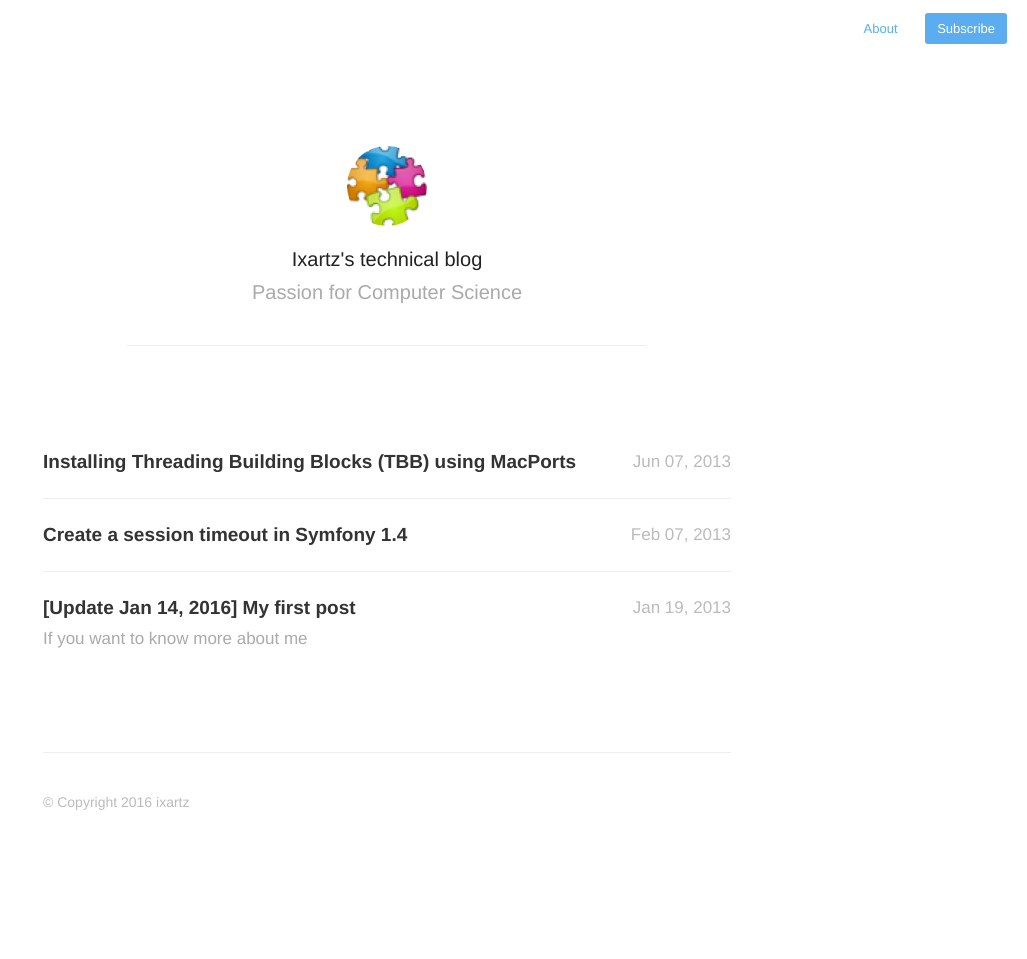
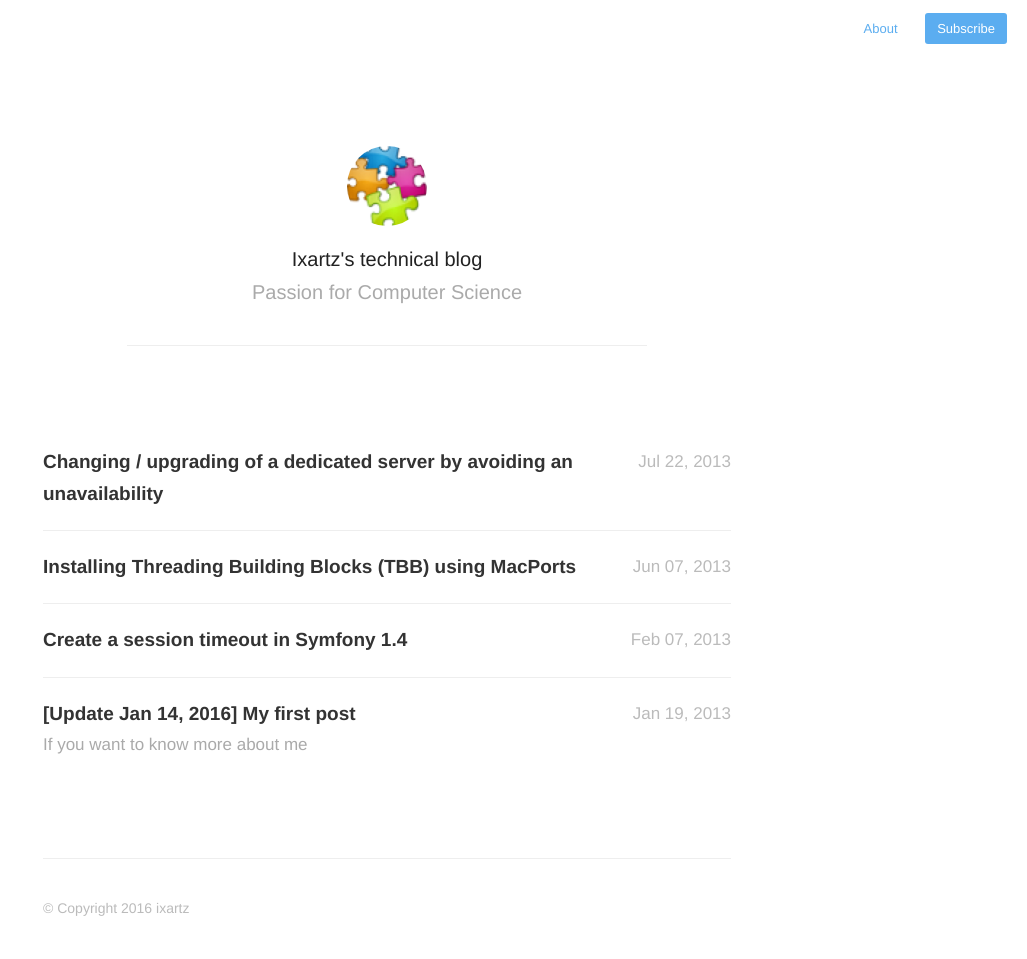
Before and after one commit to ixartz/My-blog, a Jekyll site: the page built from index.html, in a window 1280 px wide. Shown: the whole page, without its empty margins (253-1280 px from the left). Built offline with Jekyll 4.4.1, drawn with Linux system fonts in a browser that asks for light colours; nearby versions of some CDN libraries; the list of posts is cut into pages by our own code; before the commit the page ends 900 px from its top, so only the background shows below that; some of the changed lines change nothing that is shown.

Commit message:
Migrate from Wordpress: changing/upgrading of a dedicated server by avoiding an unavailability

```diff
--- /dev/null
+++ b/_posts/2013-07-22-changing-upgrading-of-a-dedicated-server-by-avoiding-an-unavailability.md
@@ -0,0 +1,150 @@
+---
+title: Changing / upgrading of a dedicated server by avoiding an unavailability
+date: 2013-07-22 14:54:40
+categories:
+  - High availability
+tags:
+  - Bind
+  - Exim
+  - IP fail-over
+  - Sendmail
+  - Server
+  - Virtual IP
+---
+Lately, I spend my time setting up a new dedicated server after receiving a mail from my hosting company. Indeed, my contract will be interrupted. So, I have no choice to change my server. In order to have the least impact for my websites hosted on old server, the best solution is to use a virtual IP (some web hosting company call an IP fail-over).
+
+## Set up a virtual IP on Debian
+
+######*I suppose that your new server is already set up*######
+
+A virtual IP is very useful in several cases. For example, it can be used in high availability network. Here, we use a virtual IP for moving one server to another in few seconds.
+
+Firstly, it is necessary to create a virtual network interface on the two servers. I will talk about how to do on Debian but you will find easily for other distributions on Internet.
+
+In your */etc/network/interfaces* file, we need to add these two lines:
+
+{% highlight sh %}
+post-up /sbin/ifconfig eth0:1 (new IP) netmask 255.255.255.255 broadcast (new IP)
+post-down /sbin/ifconfig eth0:1 down
+{% endhighlight %}{: .small}
+
+You need to do twice: one time with your old server and another time with your new server. So, */etc/network/interfaces* file on your two servers should contain following:
+
+{% highlight sh %}
+auto eth0
+iface eth0 inet static
+address xxx.xxx.xxx.xxx
+netmask 255.255.255.0
+broadcast xxx.xxx.xxx.255
+network xxx.xxx.xxx.0
+gateway xxx.xxx.xxx.254
+post-up /sbin/ifconfig eth0:0 (new IP) netmask 255.255.255.255 broadcast (new IP)
+post-down /sbin/ifconfig eth0:0 down
+{% endhighlight %}{: .small}
+
+Then, you just have to restart the network interface:
+
+{% highlight sh %}
+/etc/init.d/networking restart
+{% endhighlight %}
+
+## Deal with DNS servers
+
+At the first time, the virtual IP must point toward the old server because domains still use the old IP. So, we need to point all website domains to the new virtual IP.
+
+For example, a record for a domain using Bind9 located at */etc/bind/zones/mydomain.com.db*, you need to put your virtual IP at the line containing the current origin (the line containing '@' character):
+
+{% highlight sh %}
+;
+; BIND data file for local loopback interface
+;
+$TTL    604800
+@       IN      SOA     root.mydomain.com. (
+                              2         ; Serial
+                         604800         ; Refresh
+                          86400         ; Retry
+                        2419200         ; Expire
+                         604800 )       ; Negative Cache TTL
+; ...
+@       IN      A       (your virtual IP)
+; ...
+{% endhighlight %}
+
+As usual, DNS propagation takes around 24/48 hours.
+
+After waiting 2 days, it is quite straightforward to change server without any issues or any unavailability. Indeed, we just have to point the virtual IP from the old server to the new server.
+
+Great! In few seconds, we can access to your website now hosted on your new server. Unfortunately, there is a very big issue regarding sending of mail from your new server. Especially, this issue is due to hotmail.com spam filter that considers our mails as spam. Frequently (not to say always), when you acquire a new IP, Hotmail treats your mails as unsafe. So, I suggest you to contact Hotmail to reinstate your virtual IP (it might last several days). So, do not hesitate to reinstate before moving to the new server.
+
+## Sending mails with a virtual IP
+
+Of course, I had to install a Mail Transfer Agent (MTA) and I chose Exim4 because I had already a little experience (I used Exim on my old server). This part is optional because if you does not keep your virtual IP. So, if you does not continue using your virtual IP, you need to change again your DNS server and you need to point all domains to your new server IP.
+
+### Exim4, the wrong idea
+
+I spent several nights to find how to send an email through an virtual IP with Exim. Unfortunately, I find anything to solve this problem.
+
+######*I will anyway describe installation and configuration steps*######
+
+Installing Exim4 is quite straightforward:
+
+{% highlight sh %}
+apt-get install exim4
+{% endhighlight %}
+
+To configure Exim4, it just enough to run the command and follow instructions:
+
+{% highlight sh %}
+dpkg-reconfigure exim4-config
+{% endhighlight %}
+
+Do not forget to restart your HTTP server if your websites need to send emails. For example, with an Apache server on Debian distribution, execute the following command:
+
+{% highlight sh %}
+/etc/init.d/apache2 restart
+{% endhighlight %}
+
+Now, you can send a mail but not from your virtual IP.
+
+###Sendmail, the Messiah###
+
+Firstly, we need to install Sendmail using a package manager:
+
+{% highlight sh %}
+apt-get install sendmail
+{% endhighlight %}
+
+To locate where is the configuration file, type/copy-paste in your terminal:
+
+{% highlight sh %}
+sendmail -d0.11
+{% endhighlight %}
+
+And find the following line:
+
+{% highlight sh %}
+Conf file:    (file location)     (selected)
+{% endhighlight %}
+
+For me, the configuration file is */etc/mail/submit.cf*. So, in *submit.cf*, uncomment this line (remove *#*):
+
+{% highlight sh %}
+#O ClientPortOptions=Family=inet, Address=0.0.0.0
+{% endhighlight %}
+
+And, change *0.0.0.0* to your virtual IP.
+
+Restart Apache and Sendmail by executing these commands:
+
+{% highlight sh %}
+/etc/init.d/sendmail r
+/etc/init.d/apache2 restart
+{% endhighlight %}
+
+Voilà, every mail that will send from your new server will use your virtual IP.
+
+## Conclusion
+
+In conclusion, it is very easy to have almost no impact when upgrading or updating a server with a virtual IP. Nevertheless, it is necessary to prepare each steps. Especially, dealing with email services.
+
+*PS: Hotmail spam detection is very picky! However, I have no choice to deal with because 40% of my members use Hotmail to sign up on my websites.*
--- a/assets/css/style.css
+++ b/assets/css/style.css
@@ -275,6 +275,7 @@ h6 {
 	font-weight: bold;
 	color: #666;
 	margin-bottom: 6px;
+	text-align: right;
 }
 
 p.small {
@@ -299,11 +300,15 @@ hr {
 
 span.code { font-family:Menlo, Monaco, Courier; background-color:#EEE; font-size:14px; }
 
+figure.small pre {
+	font-size: 10px;
+}
+
 pre	{
 	font-family:Menlo, Monaco, Courier;
 	white-space:pre-wrap;
 	/*border: 1px solid #ddd;*/
-	padding:20px;
+	padding:12px;
 	background-color:#fdfdfd;
 	/*font-size:14px;*/
 	overflow:auto;
```
